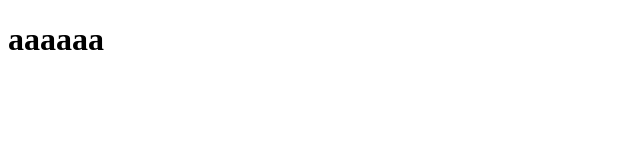
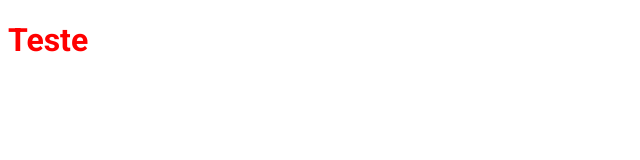
Before and after one commit to EllenCViana/EllenCViana.github.io, a plain HTML site: page index.html in a window 1280 px wide. Shown: the whole page, without its empty margins (0-640 px from the left). Drawn offline with Linux system fonts and the light colour scheme.

Commit message:
Adicionando cor e fonte

```diff
--- a/css/styles.css
+++ b/css/styles.css
@@ -0,0 +1,7 @@
+* {
+    font-family: 'Roboto', sans-serif;
+}
+
+h1 {
+    color: red;
+}
--- a/index.html
+++ b/index.html
@@ -4,9 +4,12 @@
     <meta charset="UTF-8">
     <meta name="viewport" content="width=device-width, initial-scale=1.0">
     <title>Portifólio Ellen Viana</title>
+    <!-- Google fontes -->
+    <link href="https://fonts.googleapis.com/css2?family=Mulish:wght@200&family=Open+Sans:wght@300;600&family=Roboto:ital,wght@0,300;0,700;0,900;1,300;1,700;1,900&display=swap" rel="stylesheet">
+
     <link rel="stylesheet" href="css/styles.css">
 </head>
 <body>
-    <h1>aaaaaa</h1>
+    <h1>Teste</h1>
 </body>
 </html>
```
Also changed, not shown: img/eu.jpeg (added).
